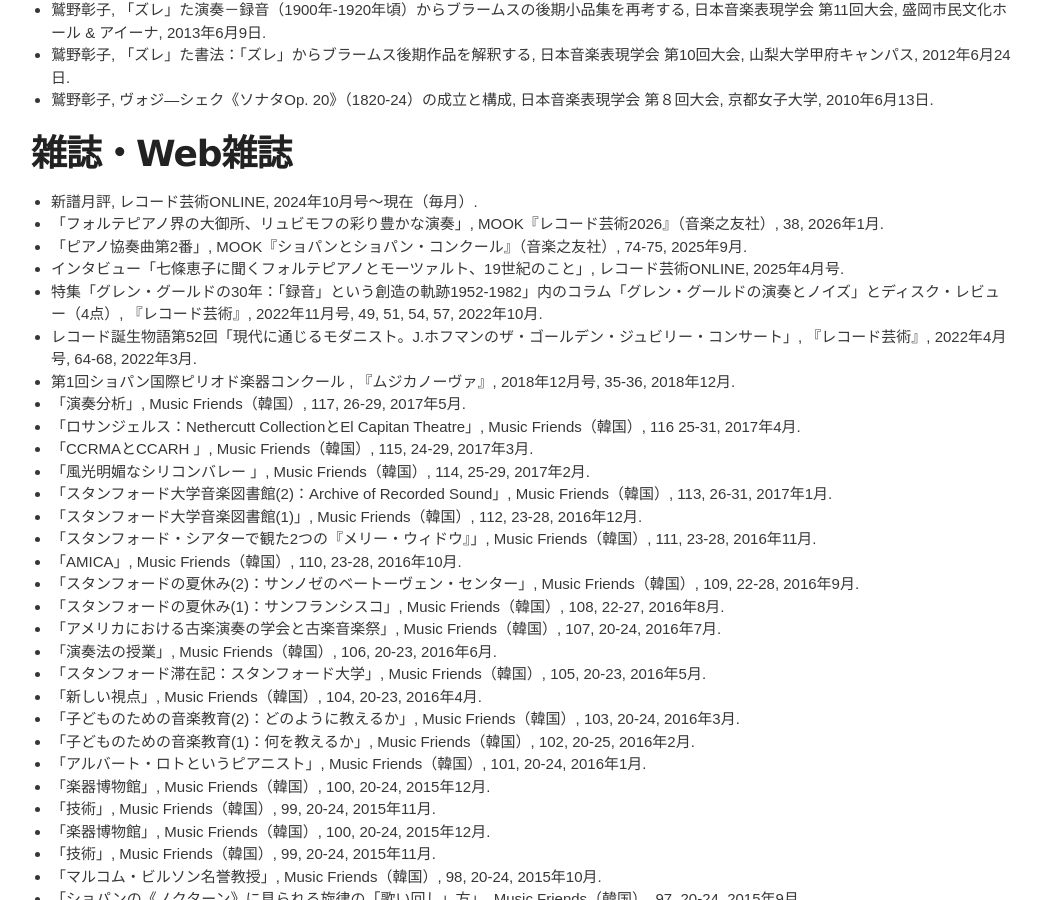
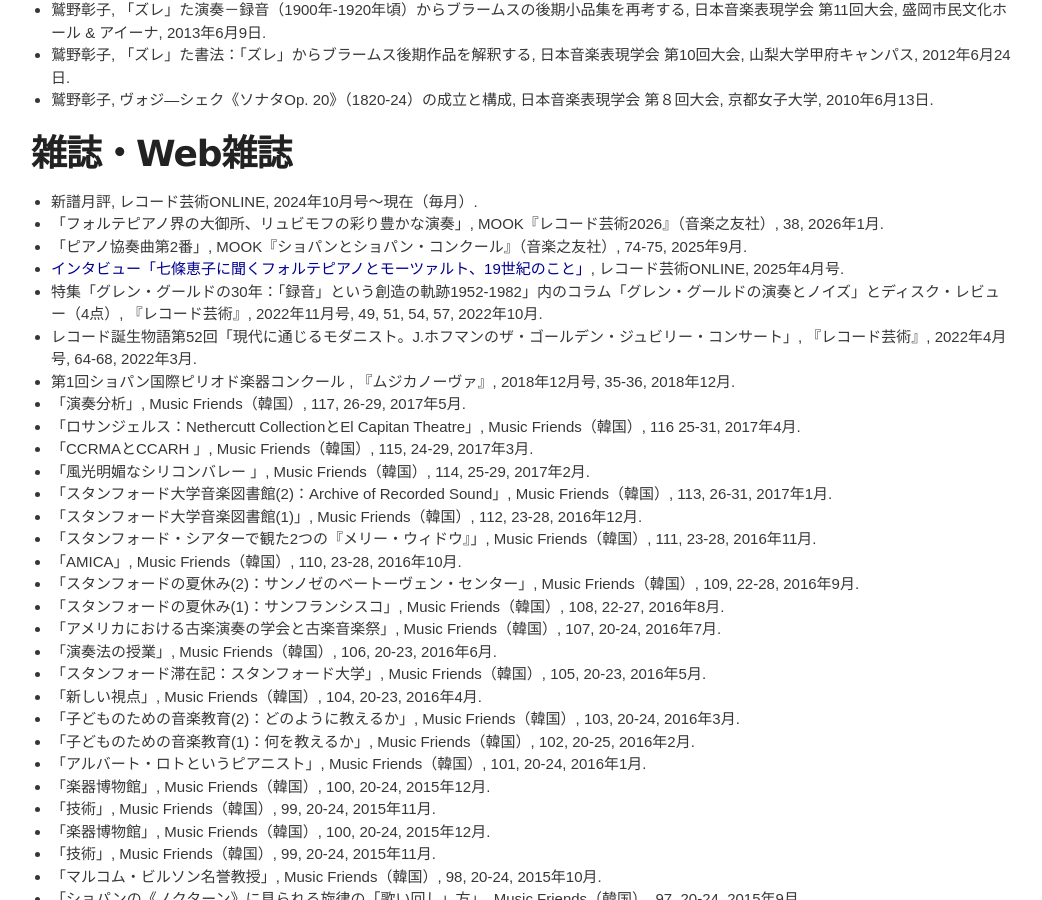
Before and after one commit to akikowashino/akikowashino.github.io, a Jekyll site: the page built from index.md, in a window 1280 px wide and 900 px high, scrolled down 3807 px. Shown: the whole window, without its empty margins (119-1161 px from the left). Built offline with Jekyll 4.4.1, drawn with Linux system fonts in a browser that asks for light colours.

Commit message:
Update index.md

```diff
--- a/index.md
+++ b/index.md
@@ -151,7 +151,7 @@
 * 新譜月評, レコード芸術ONLINE, 2024年10月号〜現在（毎月）.
 * 「フォルテピアノ界の大御所、リュビモフの彩り豊かな演奏」, MOOK『レコード芸術2026』（音楽之友社）, 38, 2026年1月.
 * 「ピアノ協奏曲第2番」, MOOK『ショパンとショパン・コンクール』（音楽之友社）, 74-75, 2025年9月.
-* インタビュー「七條恵子に聞くフォルテピアノとモーツァルト、19世紀のこと」, レコード芸術ONLINE, 2025年4月号.
+*  <a href="https://recogei.ontomo-mag.com/article/interview/p-16439/" class="external-link" target="_blank" rel="noopener noreferrer">インタビュー「七條恵子に聞くフォルテピアノとモーツァルト、19世紀のこと」</a>, レコード芸術ONLINE, 2025年4月号.
 * 特集「グレン・グールドの30年：「録音」という創造の軌跡1952-1982」内のコラム「グレン・グールドの演奏とノイズ」とディスク・レビュー（4点）, 『レコード芸術』, 2022年11月号, 49, 51, 54, 57, 2022年10月.
 * レコード誕生物語第52回「現代に通じるモダニスト。J.ホフマンのザ・ゴールデン・ジュビリー・コンサート」, 『レコード芸術』, 2022年4月号, 64-68, 2022年3月.
 * 第1回ショパン国際ピリオド楽器コンクール , 『ムジカノーヴァ』,  2018年12月号, 35-36, 2018年12月.
```
